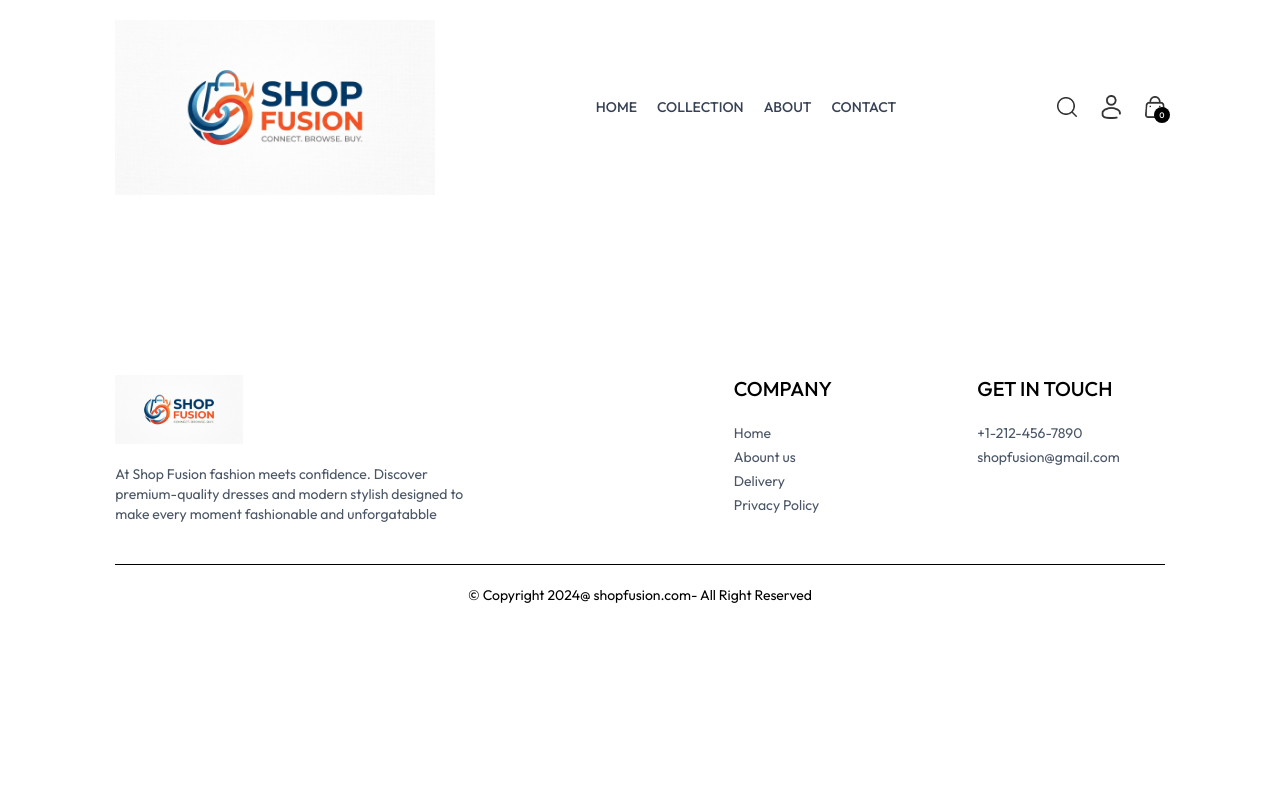
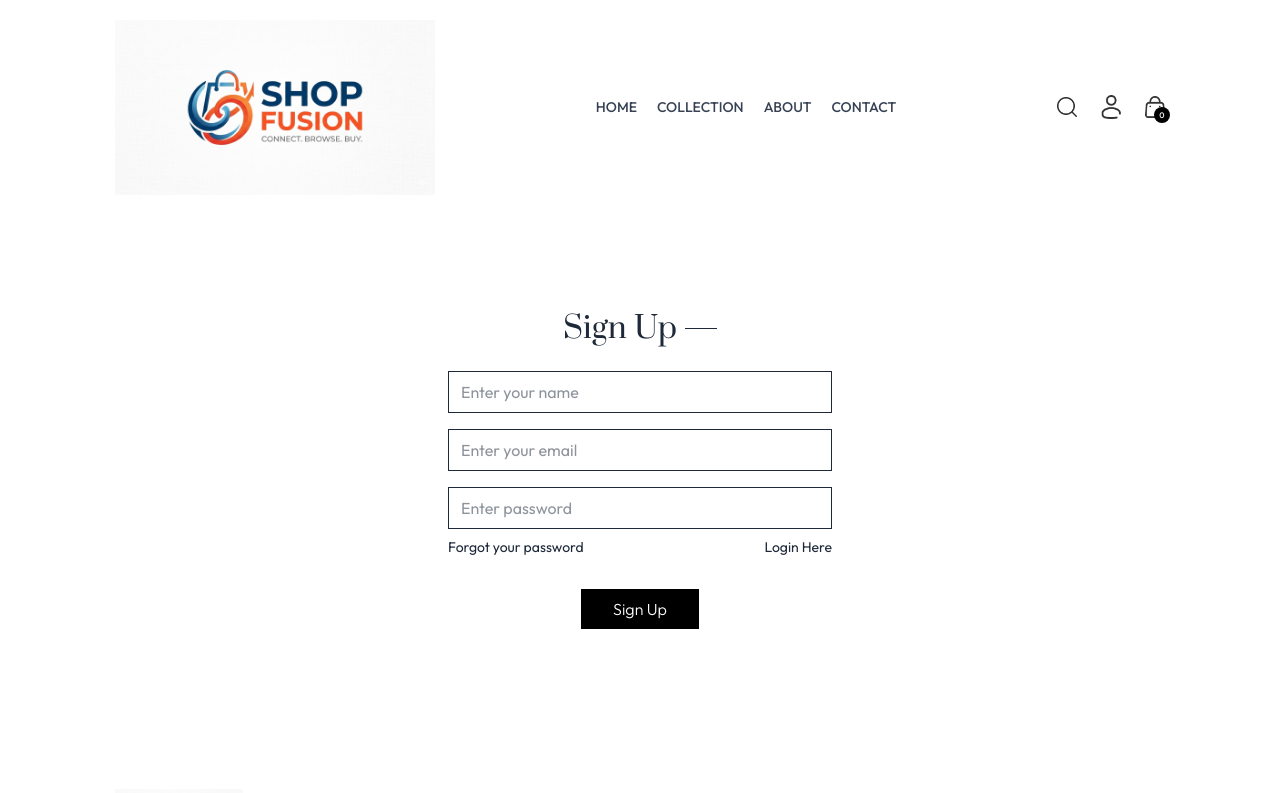
Before and after one commit to sahoosuraj744/shopfusion, a React (Vite) app in the folder frontend/: page /login in a window 1280 px wide. Shown: the top 793 px of the page. Built offline with nearby package versions, Linux system fonts and the light colour scheme.

Commit message:
feat: enhance Navbar with profile link and update Login component with form handling

```diff
--- a/frontend/src/components/Navbar.jsx
+++ b/frontend/src/components/Navbar.jsx
@@ -30,11 +30,12 @@
       <div className="flex items-center gap-6">
         <img onClick={()=>setShowSearch(true)} src={assets.search_icon} className="w-5 cursor-pointer" alt="" />
         <div className="group relative">
-          <img
+          <Link to='/login'><img
             src={assets.profile_icon}
             className="w-5 cursor pointer"
             alt=""
           />
+          </Link>
           <div className="group-hover:block hidden absolute dropdown-menu right-0 pt-4">
             <div className="flex flex-col gap-2 w-36 py-3 px-5 bg-slate-100 text-gray-500 rounded">
               <p className="cursor-pointer hover:text-black">My Profile</p>
--- a/frontend/src/pages/Login.jsx
+++ b/frontend/src/pages/Login.jsx
@@ -1,8 +1,25 @@
-import React from 'react'
+import React, { useState } from 'react'
 
 const Login = () => {
+  const [currentState,setCurrentState]=useState('Sign Up');
+  const onSubmitHandler=async(event)=>{
+      event.preventDefault()
+  }
   return (
-    <div></div>
+    <form onSubmit={onSubmitHandler} className='flex flex-col items-center w-[90%] sm:max-w-96 m-auto mt-14 gap-4 text-gray-800'>
+      <div className='inline-flex items-center gap-2 mb-2 mt-10'>
+        <p className='prata-regular text-3xl'>{currentState}</p>
+        <hr className='border-none h-[1.5px] w-8 bg-gray-800'/>
+      </div>
+      {currentState==='Login'?'':<input type="text" className='w-full px-3 py-2 border bprder-gray-800' placeholder='Enter your name' required/>}
+       <input type="email" className='w-full px-3 py-2 border bprder-gray-800' placeholder='Enter your email' required/>
+        <input type="password" className='w-full px-3 py-2 border bprder-gray-800' placeholder='Enter password' required/>
+        <div className='w-full flex justify-between text-sm mt-[-8px]'>
+          <p className='cursor-pointer'>Forgot your password</p>
+          {currentState==='Login'?<p onClick={()=>setCurrentState('Sign Up')} className='cursor-pointer'>Create Account</p>:<p onClick={()=>setCurrentState('Login')} className='cursor-pointer'>Login Here</p>}
+        </div>
+        <button className='bg-black text-white font-light px-8 py-2 mt-4'>{currentState==='Login'?'Sign In':'Sign  Up'}</button>
+    </form>
   )
 }
 
```
